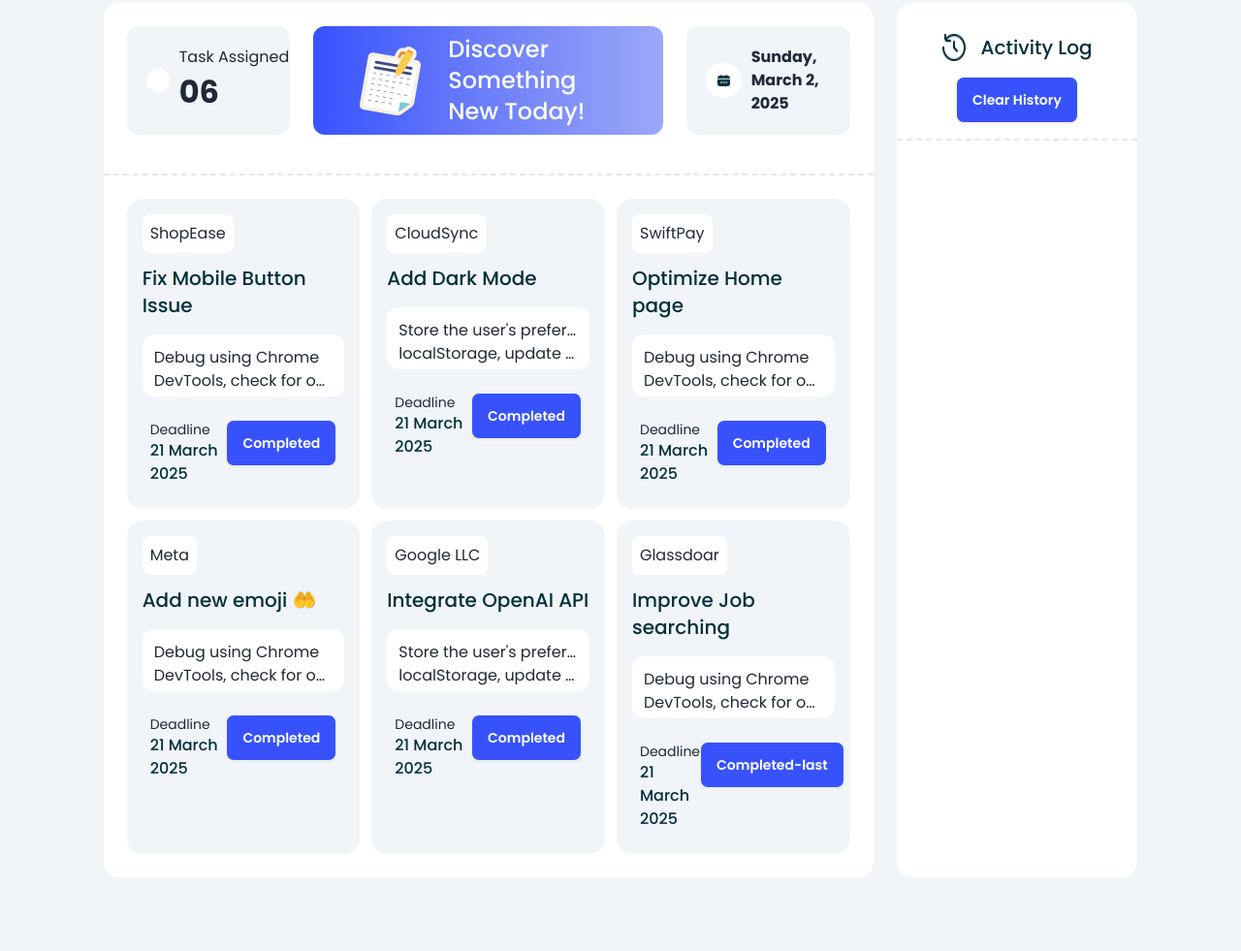
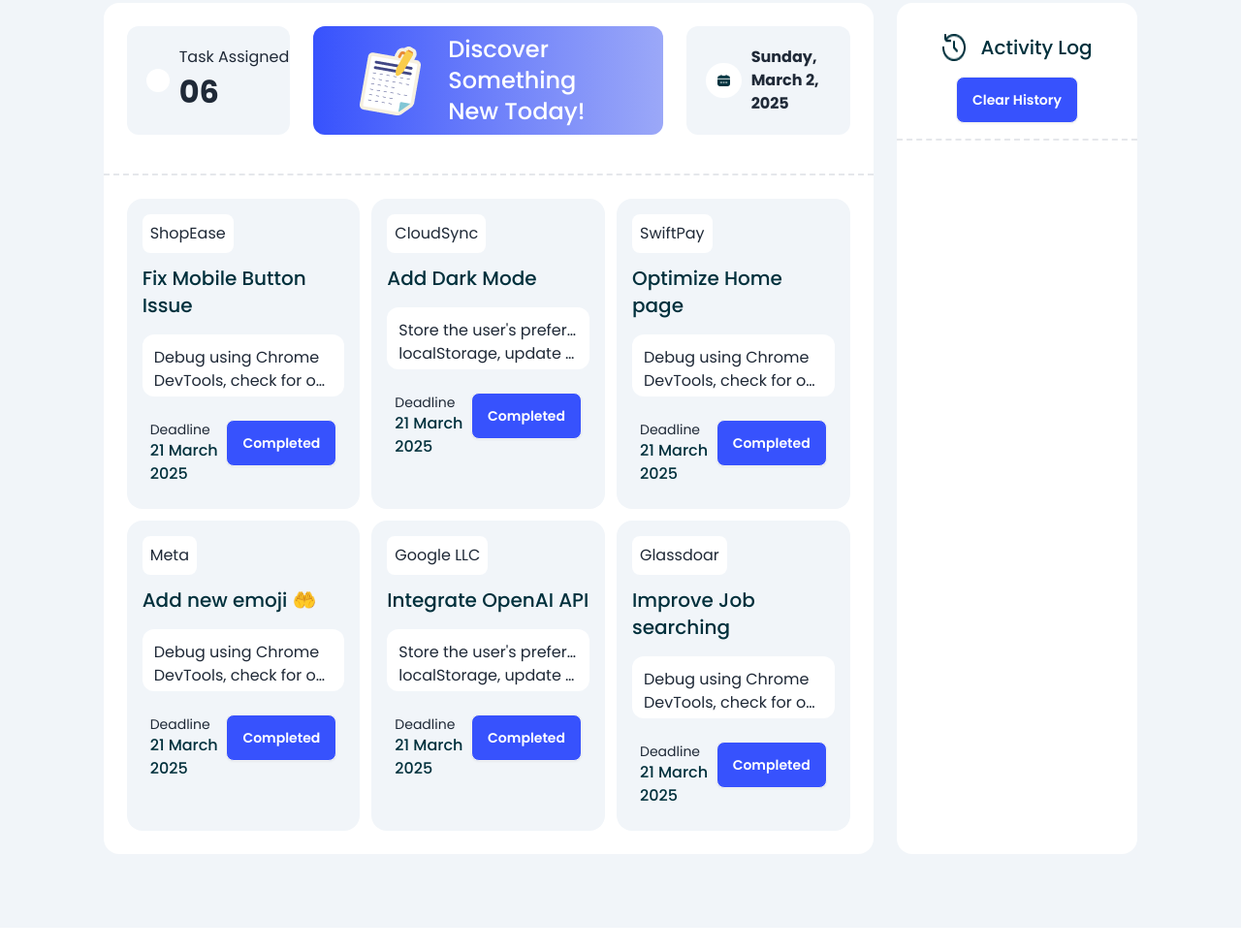
Before and after one commit to mrimon/my-A5-dev-board, a plain HTML site: page index.html in a window 1280 px wide. Shown: the part 152-1133 px from the top of the page at 97% size. After the commit the page ends 1109 px from the top, so only its background shows below. Drawn offline with nearby package versions, Linux system fonts and the light colour scheme.

Commit message:
modified

```diff
--- a/index.html
+++ b/index.html
@@ -240,7 +240,7 @@
                                     </div>
                                     <!-- complete btn -->
                                     <button id="last-completed-btn"
-                                        class="completed-btn btn bg-[#3752FD] text-white hover:bg-white hover:border-slate-100 hover:text-[#3752FD]">Completed-last</button>
+                                        class="completed-btn btn bg-[#3752FD] text-white hover:bg-white hover:border-slate-100 hover:text-[#3752FD]">Completed</button>
                                 </div>
                             </div>
                         </div>
```
